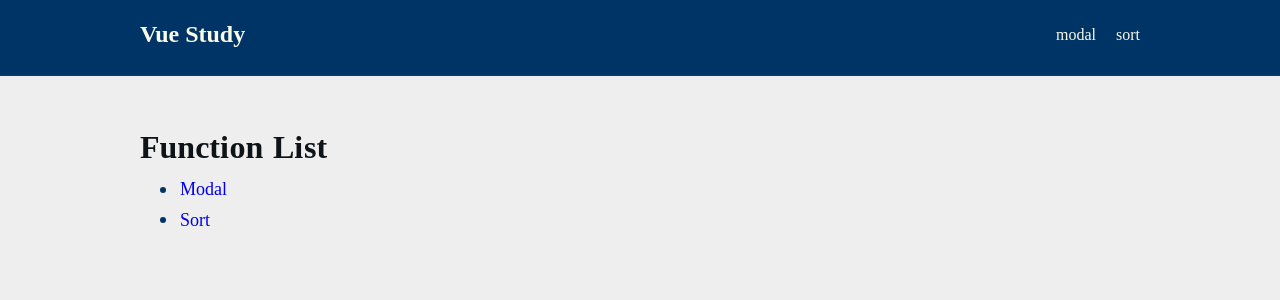
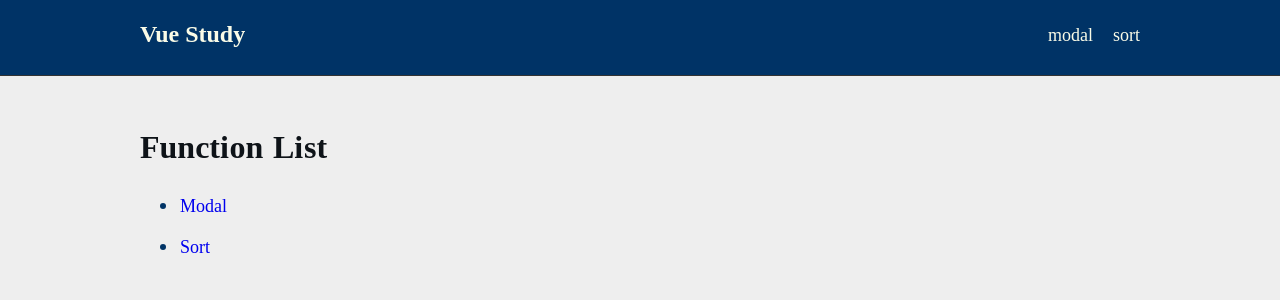
Before and after one commit to moyashiharusamen/vue_function, a Vue app: page /#/ in a window 1280 px wide. Shown: the top 300 px of the page. Built offline with nearby package versions, Linux system fonts and the light colour scheme; what vue-lodash would draw is missing.

Commit message:
デザインを微調整

```diff
--- a/src/components/Header.vue
+++ b/src/components/Header.vue
@@ -47,12 +47,15 @@ export default {
         &:not(:first-of-type) {
           margin-left: 20px;
         }
+
+        > a {
+          font-size: 18px;
+        }
       }
     }
   }
 
   a {
-    /*color: #80CBC4;*/
     color: #F9FBE7;
   }
 }
--- a/src/views/Home.vue
+++ b/src/views/Home.vue
@@ -47,13 +47,13 @@ export default {
   }
 }
 
-ul {
-  margin-top: 10px;
+.list {
+  margin-top: 30px;
   padding: 0 0 0 20px;
 
   > li {
     &:not(:first-of-type) {
-      margin-top: 10px;
+      margin-top: 20px;
     }
 
     > a {
```
